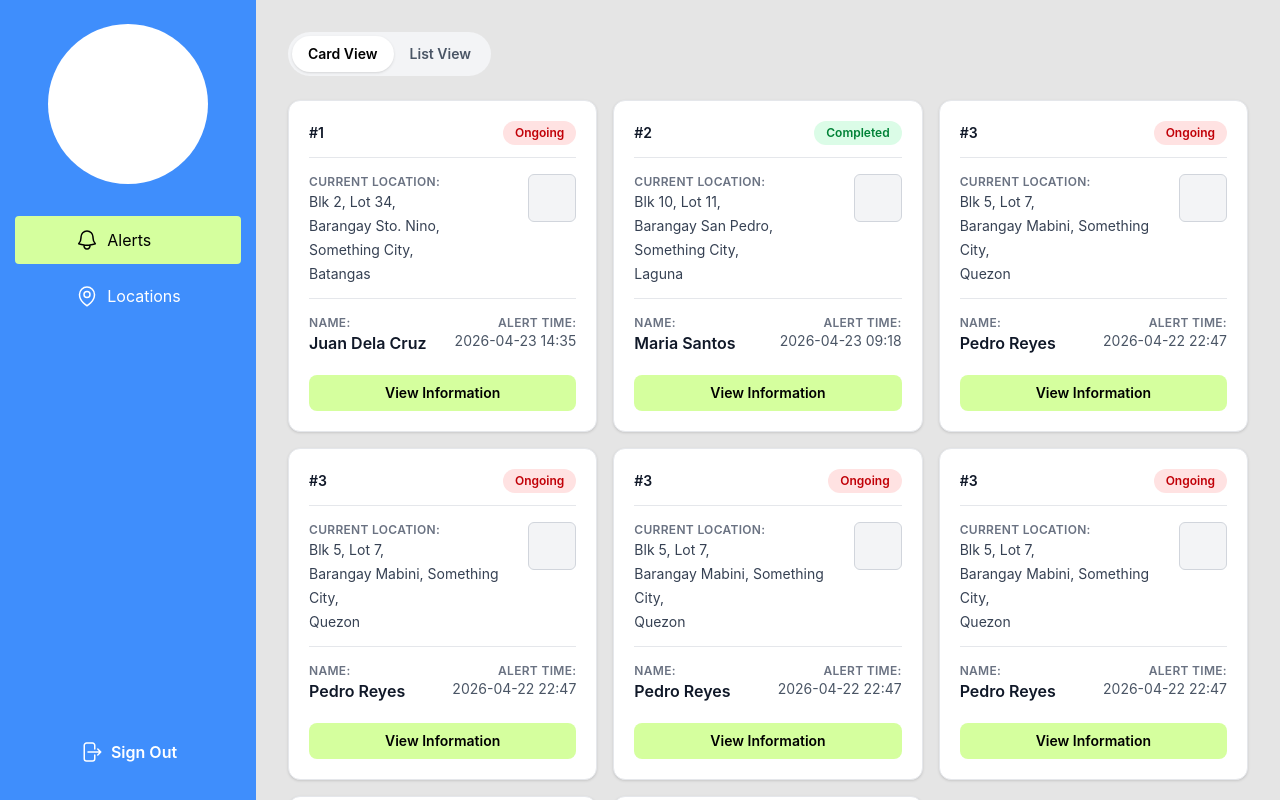
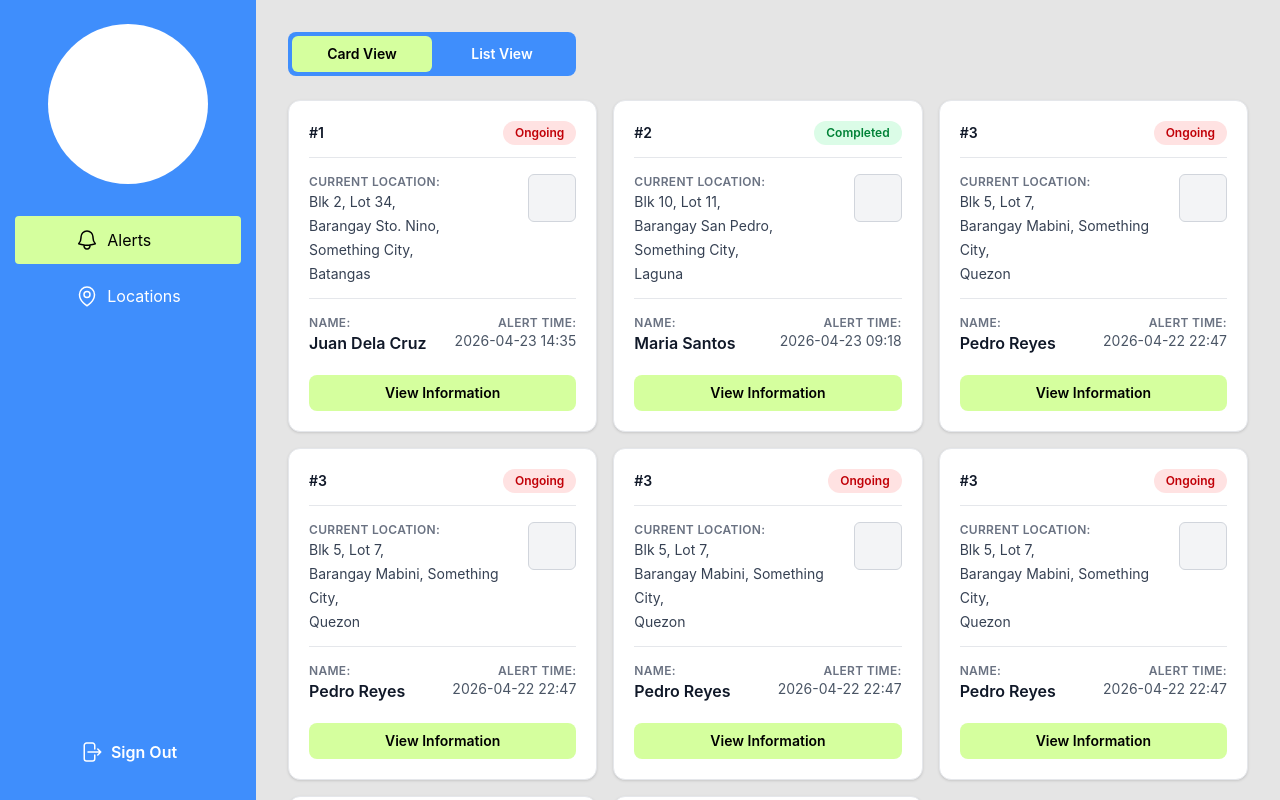
Before and after one commit to rcSabucido/receiver-wakealert, a React (Vite) app: page /alerts in a window 1280 px wide. Built offline with nearby package versions, Linux system fonts and the light colour scheme.

Commit message:
#32 Stylize alert view toggle switch to match wireframe

```diff
--- a/src/components/ViewModeToggle.tsx
+++ b/src/components/ViewModeToggle.tsx
@@ -7,14 +7,14 @@ type ViewModeToggleProps = {
 
 export function ViewModeToggle({ value, onChange }: ViewModeToggleProps) {
   return (
-    <div className="inline-flex items-center rounded-full bg-gray-100 p-1" role="radiogroup" aria-label="View mode">
+    <div className="inline-flex items-center rounded-lg bg-[#3F8EFC] p-1" role="radiogroup" aria-label="View mode">
       <button
         type="button"
         role="radio"
         aria-checked={value === "card"}
         onClick={() => onChange("card")}
-        className={`px-4 py-2 text-sm font-semibold rounded-full transition ${
-          value === "card" ? "bg-white text-black shadow-sm" : "text-gray-600"
+        className={`min-w-35 rounded-md px-4 py-2 text-sm font-semibold transition-colors ${
+          value === "card" ? "bg-[#D5FF9E] text-black" : "text-white"
         }`}
       >
         Card View
@@ -24,8 +24,8 @@ export function ViewModeToggle({ value, onChange }: ViewModeToggleProps) {
         role="radio"
         aria-checked={value === "list"}
         onClick={() => onChange("list")}
-        className={`px-4 py-2 text-sm font-semibold rounded-full transition ${
-          value === "list" ? "bg-white text-black shadow-sm" : "text-gray-600"
+        className={`min-w-35 rounded-md px-4 py-2 text-sm font-semibold transition-colors ${
+          value === "list" ? "bg-[#D5FF9E] text-black" : "text-white"
         }`}
       >
         List View
```
